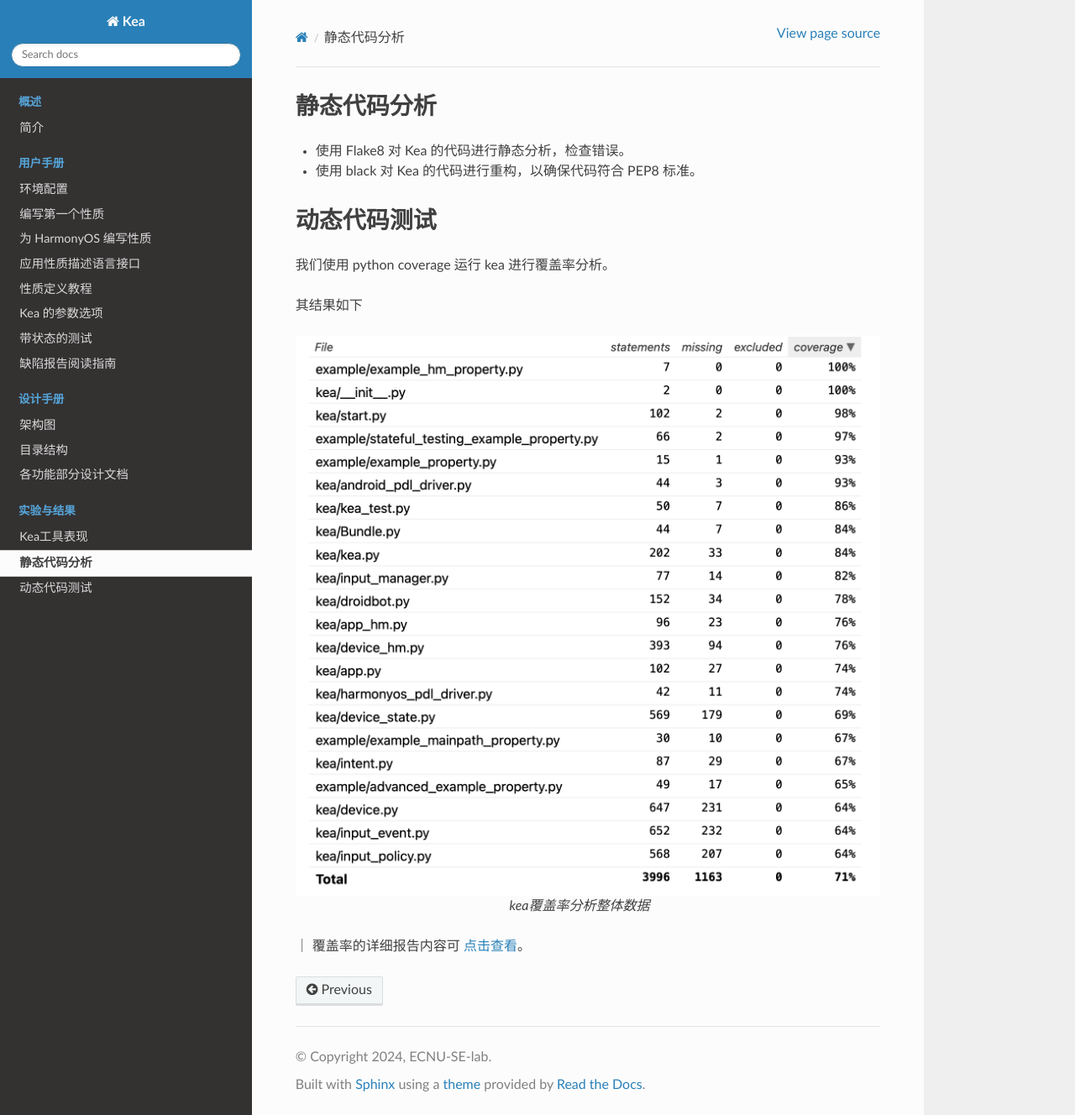
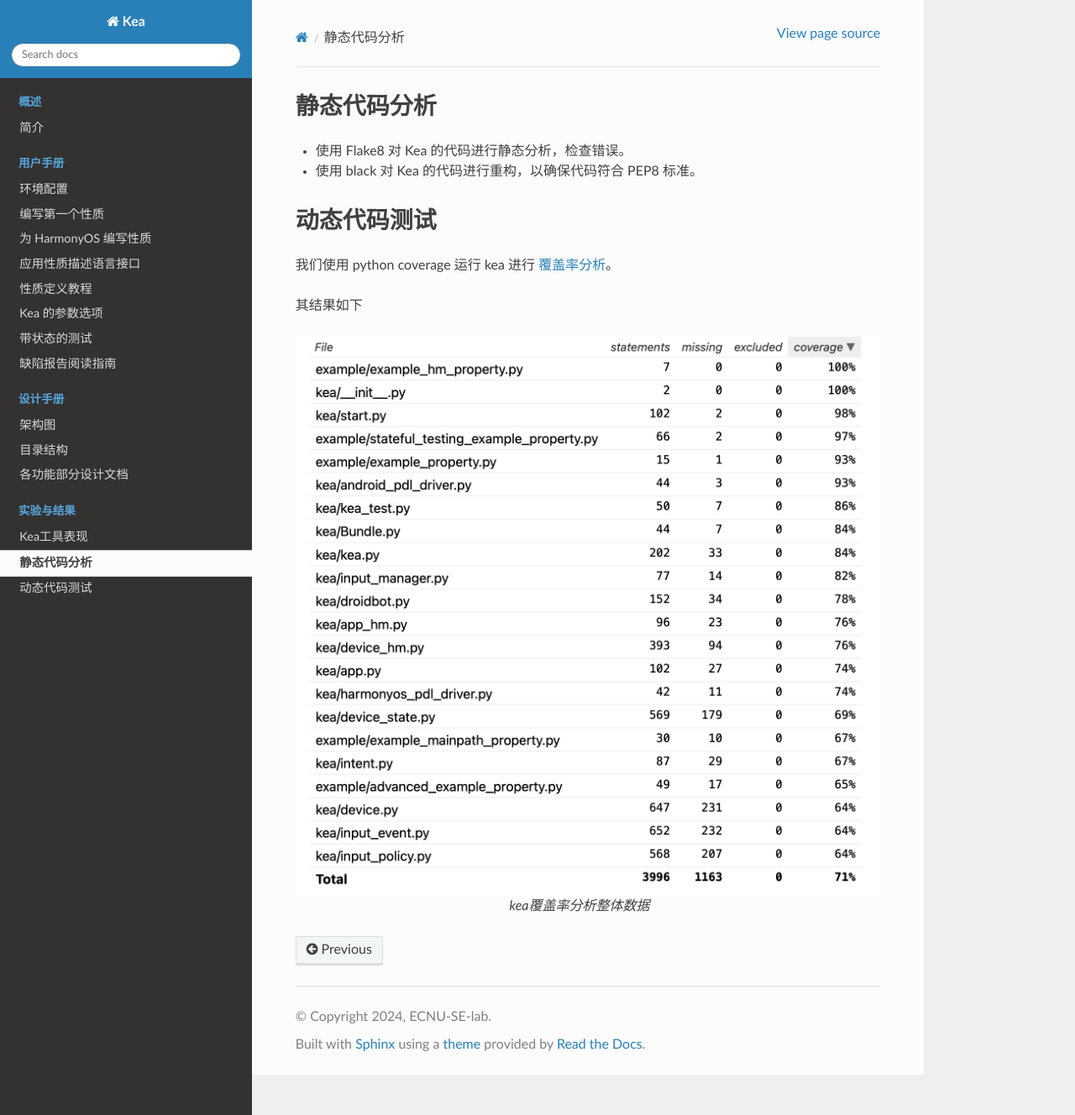
Before and after one commit to XixianLiang/kea-technic-docs, a Sphinx documentation site: the page built from docs/source/part-experiment/exp.rst, in a window 1280 px wide and 1328 px high. Shown: the whole window at 84% size. Built offline with Sphinx 7.4.7 and the Read the Docs theme 3.1.0, drawn with Linux system fonts in a browser that asks for light colours; some of the changed lines change nothing that is shown.

Commit message:
upgrade exp.rst

```diff
--- a/docs/source/part-experiment/exp.rst
+++ b/docs/source/part-experiment/exp.rst
@@ -8,7 +8,7 @@
 动态代码测试
 ======================
 
-我们使用 python coverage 运行 kea 进行覆盖率分析。
+我们使用 python coverage 运行 kea 进行 `覆盖率分析 <https://xixianliang.github.io/kea-technic-docs/>`_。
 
 其结果如下
 
@@ -16,5 +16,3 @@
     :align: center
 
     kea覆盖率分析整体数据
-
-｜ 覆盖率的详细报告内容可 `点击查看 <https://xixianliang.github.io/kea-technic-docs/>`_。
```
